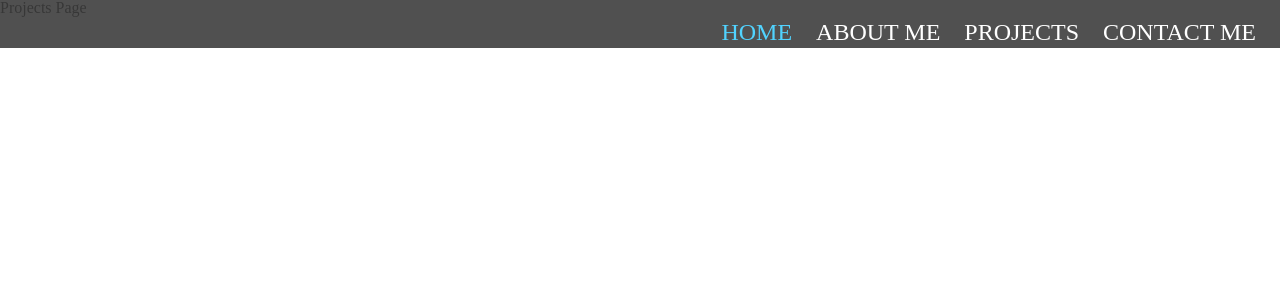
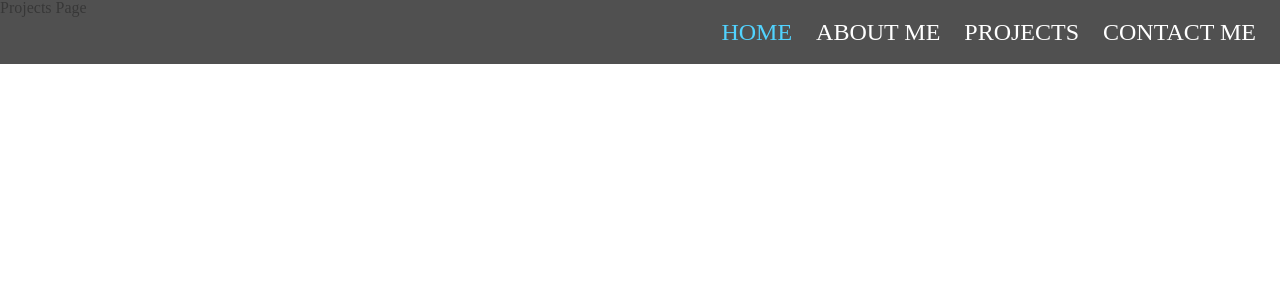
Before and after one commit to suzuhe481/portfolio-website-react, a React (Vite) app: page /projects in a window 1280 px wide. Shown: the top 300 px of the page. Built offline with nearby package versions, Linux system fonts and the light colour scheme.

Commit message:
Even top/bottom padding on desktop links

```diff
--- a/src/Styles/_responsive.scss
+++ b/src/Styles/_responsive.scss
@@ -34,13 +34,12 @@
 
       text-align: right;
 
+      padding: 20px 0;
+
       &__item {
         display: inline;
 
         padding-right: 1.5rem;
-      }
-
-      &__link {
         font-size: 1.5rem;
       }
     }
```
